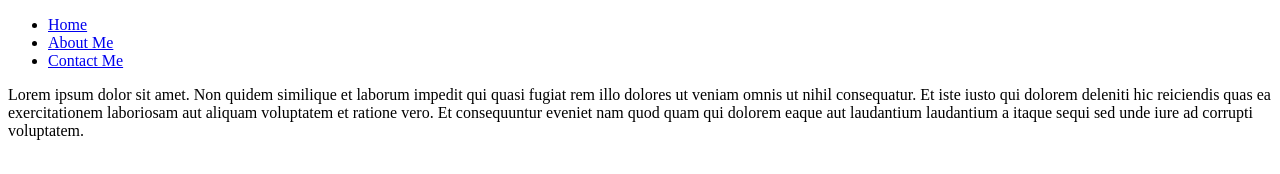
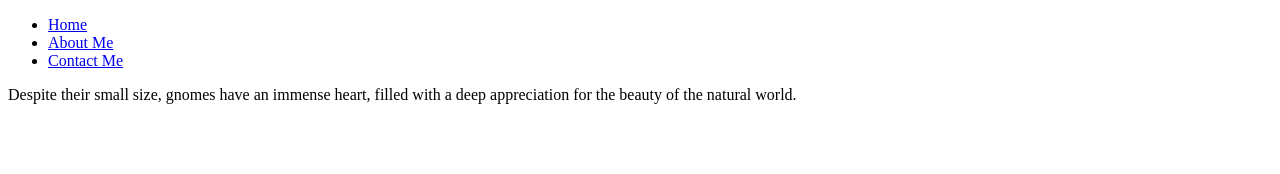
Before and after one commit to RevenantReaper/RevenantReaper, a plain HTML site: page index.html in a window 1280 px wide. Drawn offline with Linux system fonts and the light colour scheme.

Commit message:
Update index.html

```diff
--- a/index.html
+++ b/index.html
@@ -13,7 +13,7 @@
         <li><a href="contact.html">Contact Me</a></li>
         </ul>
     </nav>
-    <p>Lorem ipsum dolor sit amet. Non quidem similique et laborum impedit qui quasi fugiat rem illo dolores ut veniam omnis ut nihil consequatur. Et iste iusto qui dolorem deleniti hic reiciendis quas ea exercitationem laboriosam aut aliquam voluptatem et ratione vero. Et consequuntur eveniet nam quod quam qui dolorem eaque aut laudantium laudantium a itaque sequi sed unde iure ad corrupti voluptatem.</p>
+    <p>Despite their small size, gnomes have an immense heart, filled with a deep appreciation for the beauty of the natural world. </p>
 </body>
 
 </html>
```
